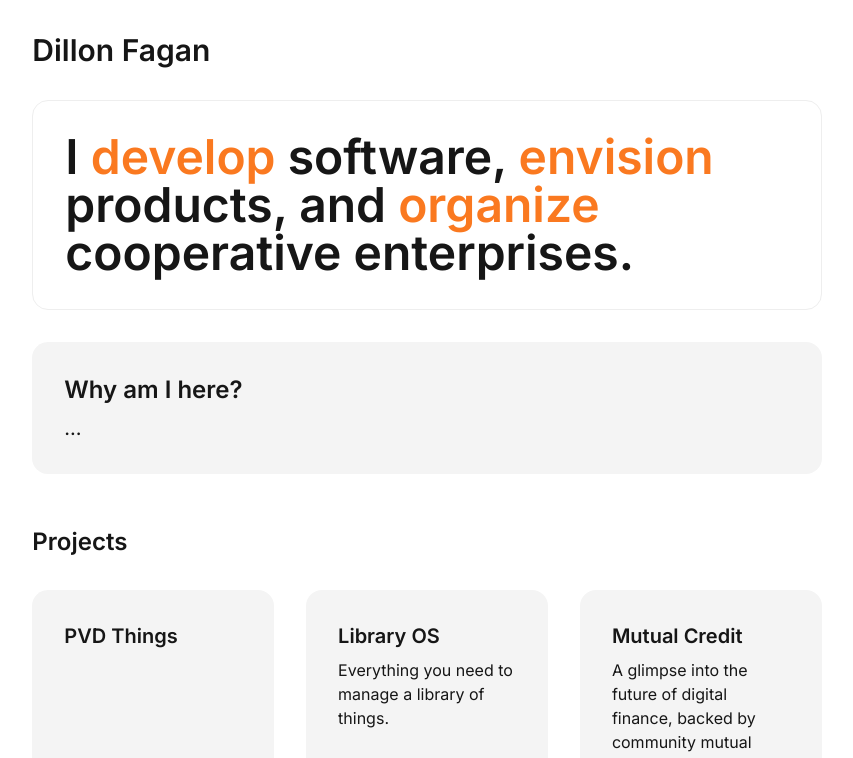
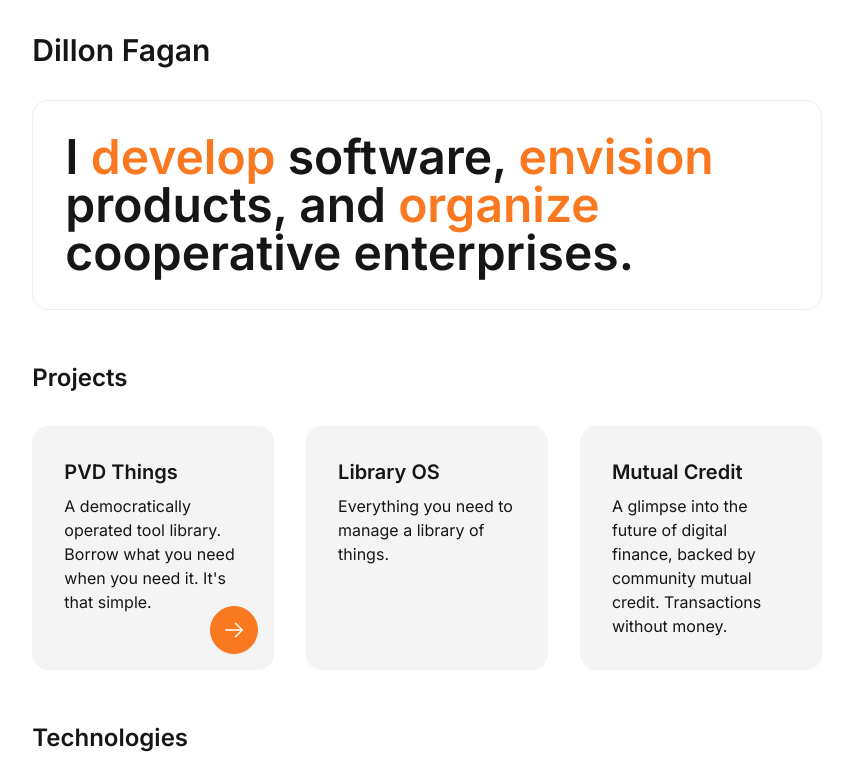
Before and after one commit to dillonfagan/dillonfagan.github.io, a Next.js app: page / in a window 1280 px wide. Shown: the top 758 px of the page, without its empty margins (213-1066 px from the left). Built offline with nearby package versions, Linux system fonts and the light colour scheme.

Commit message:
Remove middle card

```diff
--- a/app/page.tsx
+++ b/app/page.tsx
@@ -45,14 +45,6 @@ export default () => {
               </Text.Hero>
             </Card.Body>
           </Card.Outlined>
-          <Card>
-            <Card.Body>
-              <Text.Heading h="h2" size="2xl">
-                Why am I here?
-              </Text.Heading>
-              <Text size="xl">...</Text>
-            </Card.Body>
-          </Card>
           <SectionHeading>Projects</SectionHeading>
           <Projects />
           <SectionHeading>Technologies</SectionHeading>
--- a/components/Text.tsx
+++ b/components/Text.tsx
@@ -24,7 +24,7 @@ Text.Heading = ({ h, size, children }: PropsWithChildren<{ h?: H, size?: TextSiz
 
 Text.Hero = ({ children }) => {
   return (
-    <span className="font-semibold text-4xl lg:text-5xl text-base-content">{children}</span>
+    <span className="font-semibold text-3xl lg:text-5xl text-base-content">{children}</span>
   );
 };
 
--- a/content/projects/context.tsx
+++ b/content/projects/context.tsx
@@ -21,6 +21,7 @@ export const ProjectsProvider = ({ children }: PropsWithChildren) => {
     projects: [
       {
         title: 'PVD Things',
+        summary: "A democratically operated tool library. Borrow what you need when you need it. It's that simple.",
         url: 'https://www.pvdthings.coop/',
       },
       {
```
